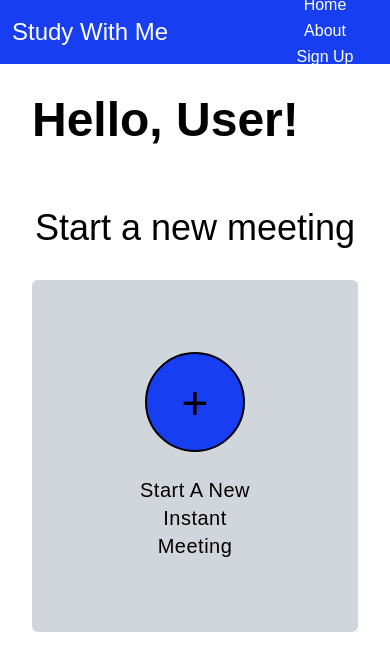
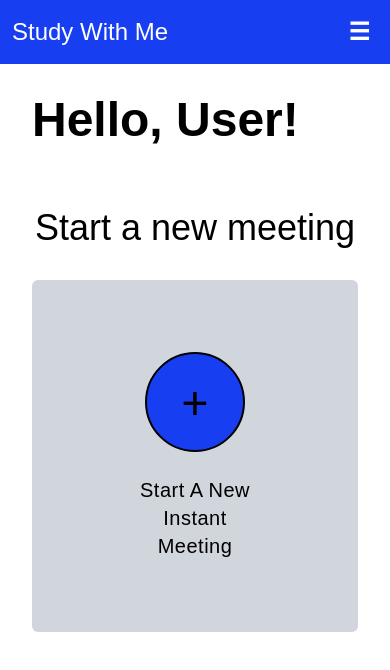
Before and after one commit to sivaprakashkrp/StudyWithMe, a React (Vite) app in the folder frontend/: page / in a window 390 px wide. Shown: the top 670 px of the page. Built offline with nearby package versions, Linux system fonts and the light colour scheme; a web font is replaced by a local one.

Commit message:
Completed implementation of Navbar

```diff
--- /dev/null
+++ b/frontend/login.html
@@ -0,0 +1,64 @@
+<!DOCTYPE html>
+<html lang="en">
+<head>
+    <meta charset="UTF-8">
+    <meta name="viewport" content="width=device-width, initial-scale=1.0">
+    <title>Signup Form | Study With Me</title>
+    <style>
+        body {
+            display: flex;
+            justify-content: center;
+            align-items: center;
+            height: 100vh;
+        }
+        table {
+            padding: 20px;
+            width: 20vw;
+            /* border: 2px solid green; */
+        }
+        form {
+            display: flex;
+            flex-direction: column;
+            width: 50vw;
+            min-height: 50vh;
+            border: 2px solid blue;
+            background-color: rgba(0, 0, 255, 0.3);
+            border-radius: 20px;
+            justify-content: center;
+            align-items: center;
+        }
+        h1 {
+            font-family: system-ui, -apple-system, BlinkMacSystemFont, 'Segoe UI', Roboto, Oxygen, Ubuntu, Cantarell, 'Open Sans', 'Helvetica Neue', sans-serif;
+            color: blue;
+        }
+        button {
+            border: none;
+            background-color: blue;
+            color: white;
+            padding: 15px;
+            border-radius: 10px;
+            cursor: pointer;
+        }
+    </style>
+</head>
+<body>
+    <form action="">
+        <h1>Sign Up Form</h1>
+        <table>
+            <tr class="input-field">
+                <td><label for="username">Username</label></td>
+                <td><input type="text" name="username" id="username" required></td>
+            </tr>
+            <tr class="input-field">
+                <td><label for="email">Email</label></td>
+                <td><input type="email" name="email" id="email" required></td>
+            </tr>
+            <tr class="input-field">
+                <td><label for="password">Password</label></td>
+                <td><input type="password" name="password" id="password" required></td>
+            </tr>
+        </table>
+        <button type="submit">Sign Up</button>
+    </form>
+</body>
+</html>
--- a/frontend/src/components/Navbar.jsx
+++ b/frontend/src/components/Navbar.jsx
@@ -1,7 +1,7 @@
 import React, { useEffect, useState } from 'react'
 
 const Navbar = () => {
-  const [isMobile, setIsMobile] = useState(false);
+  const [isMobile, setIsMobile] = useState(window.innerWidth > 768 ? false : true);
   useEffect(() => {
     const handleResize = () => {
       if (window.innerWidth <= 768) {
@@ -23,23 +23,28 @@ const Navbar = () => {
         <div className="left text-2xl px-3 md:text-3xl">
           <h1 className="">Study With Me</h1>
         </div>
-        <div className="right w-1/3">
-          {isMobile ? () => {
-            return (
-              <div className="">Hello there</div>
-            )
-          } : <NavLinks />
-          }
+        <div className="right w-1/3 relative">
+          {isMobile ? <MobileNavbar /> : <NavLinks classlist={""} />}
         </div >
       </nav >
     </React.Fragment >
   )
 }
 
-const NavLinks = () => {
+const MobileNavbar = () => {
+  const [menuIsVisible, setMenuIsVisible] = useState(false)
   return (
     <React.Fragment>
-      <ul className="flex flex-col md:flex-row w-full justify-between items-center px-6">
+      <NavLinks classlist={`${menuIsVisible ? "block" : "hidden"} absolute top-8 right-0 bg-swm-blue text-xl gap-5 p-5 rounded-b-xl`} />
+      <button className="absolute right-5 -top-4 text-white font-days text-2xl font-bold" onClick={() => setMenuIsVisible(!menuIsVisible)}>{!menuIsVisible ? "☰" : "X"}</button>
+    </React.Fragment>
+  )
+}
+
+const NavLinks = ({ classlist }) => {
+  return (
+    <React.Fragment>
+      <ul className={`flex flex-col md:flex-row w-full justify-between items-center px-6 ${classlist}`}>
         <li className="nav-links"><a href="/">Home</a></li>
         <li className="nav-links"><a href="/about">About</a></li>
         <li className="nav-links"><a href="/signup">Sign Up</a></li>
--- a/frontend/src/pages/Login.jsx
+++ b/frontend/src/pages/Login.jsx
@@ -5,6 +5,7 @@ const Login = () => {
   return (
     <React.Fragment>
       <Navbar />
+
     </React.Fragment>
   )
 }
```
